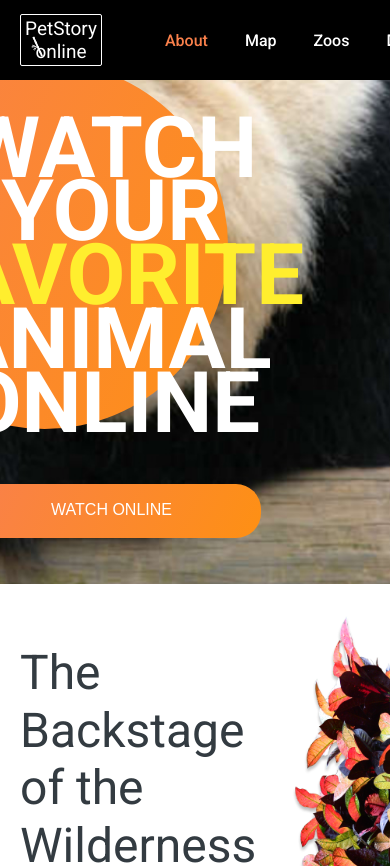
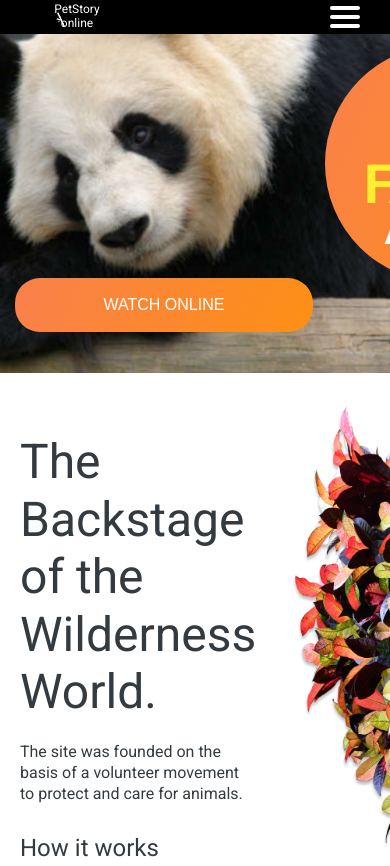
Before and after one commit to Glockers/online-zoo, a plain HTML site: page online-zoo/index.html in a window 390 px wide. Shown: the top 866 px of the page. Drawn offline with Linux system fonts and the light colour scheme; a web font is replaced by a local one.

Commit message:
fix: fix screen bugs

```diff
--- a/online-zoo/pages/media/media.css
+++ b/online-zoo/pages/media/media.css
@@ -236,6 +236,121 @@
 
 @media (max-width: 990px) {
 
+    .header {
+        height: 34px;
+    }
+
+    .header-wrapper {
+        position: absolute;
+        top: 200px;
+        flex-direction: column;
+        justify-content: space-evenly;
+        align-content: space-between;
+    }
+
+    .header .logo {
+        top: 10px;
+        width: 60px;
+        height: 33px;
+        border: none;
+        font-size: 12px;
+        line-height: 120%;
+        margin-bottom: 30px;
+    }
+
+    .left-container {
+        display: block;
+        position: absolute;
+        top: -210px;
+        margin-left: 100px;
+        padding: 0 100px 20px 0;
+    }
+
+    .header .bamboo {
+        left: 9px;
+        top: 12px;
+        height: 15px;
+    }
+
+    .header .nav-container {
+        display: block;
+    }
+
+    .header .nav-item {
+        margin-bottom: 15px;
+        white-space: nowrap;
+    }
+
+    .header .header-nav {
+        visibility: hidden;
+    }
+
+    .right-container {
+        visibility: hidden;
+        margin-left: 27px;
+        margin-top: 28px;
+        opacity: 0.7;
+    }
+
+    .hamburger {
+        display: block;
+    }
+
+
+    .checkbox1:checked~div .logo {
+        color: #f9804b;
+        border: 1px solid #f9804b;
+    }
+
+    .checkbox1:checked~div .left-container {
+        background-color: gray;
+        opacity: 0.7;
+    }
+
+    .checkbox1:checked~div .nav-container {
+        visibility: visible;
+    }
+
+    .checkbox1:checked~div .right-container {
+        visibility: visible;
+    }
+
+    .panda {
+        height: 373px;
+    }
+
+    .panda-container {
+        display: block;
+        position: relative;
+    }
+
+    .panda-wrapper {
+        padding-top: 64px;
+        padding-right: 86px;
+    }
+
+    .panda-title {
+        position: absolute;
+        left: 364px;
+        top: 78px;
+        max-width: 255px;
+        height: 204px;
+        font-size: 54px;
+    }
+
+    .panda-button {
+        position: absolute;
+        left: 15px;
+        top: 225px;
+    }
+
+    .circle {
+        width: 237px;
+        height: 237px;
+        top: 45px;
+        left: 325px;
+    }
+
     .wrapper {
         padding: 0 20px;
     }
@@ -390,6 +505,7 @@
     .pick-works-wrapper {
         justify-content: center;
         gap: 42px;
+        max-width: 100%;
     }
 
     .pick-works-wrapper>img {
@@ -457,10 +573,10 @@
     }
 
     .testimonials-image-right {
-        max-width: 149.88px;
-        max-height: 147.15px;
-        right: -33px;
-        bottom: -51px;
+        width: 149.88px;
+        height: 189.88px;
+        right: -10px;
+        bottom: -65px;
     }
 
     .footer {
```
